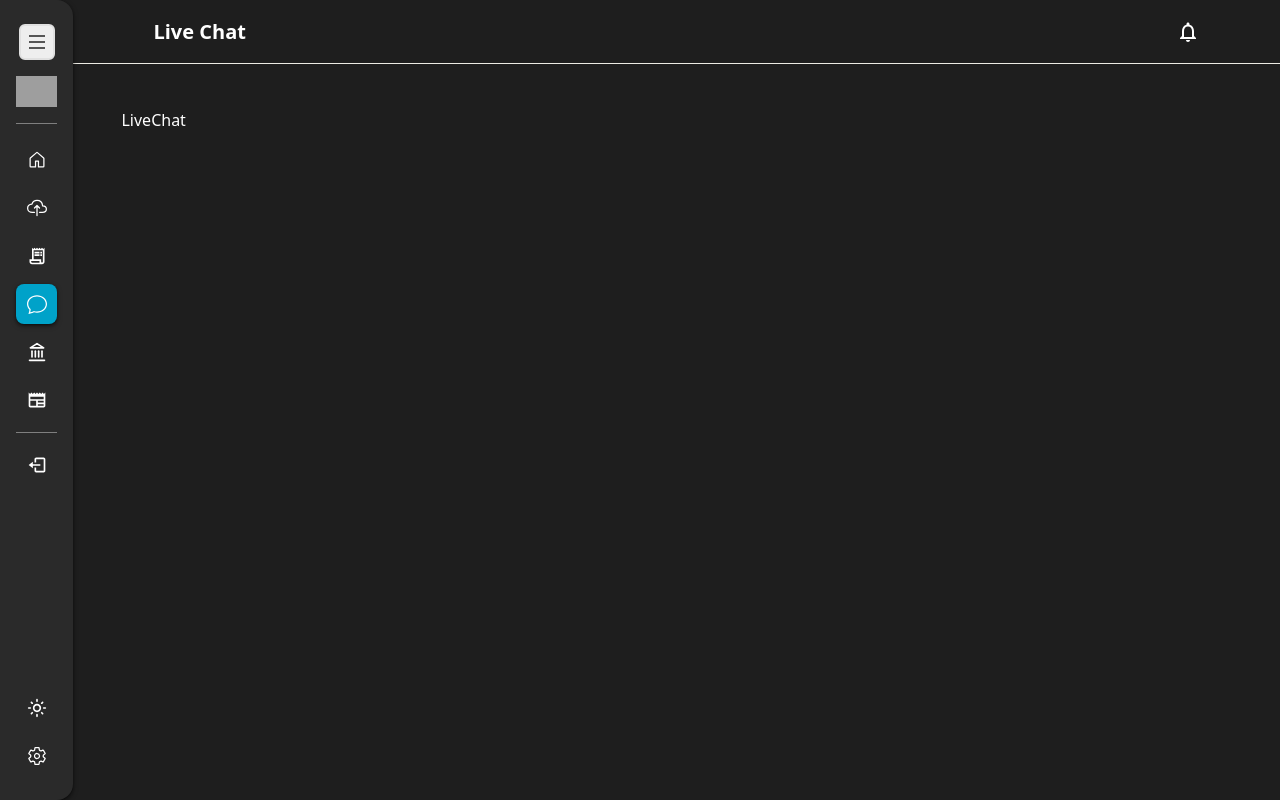
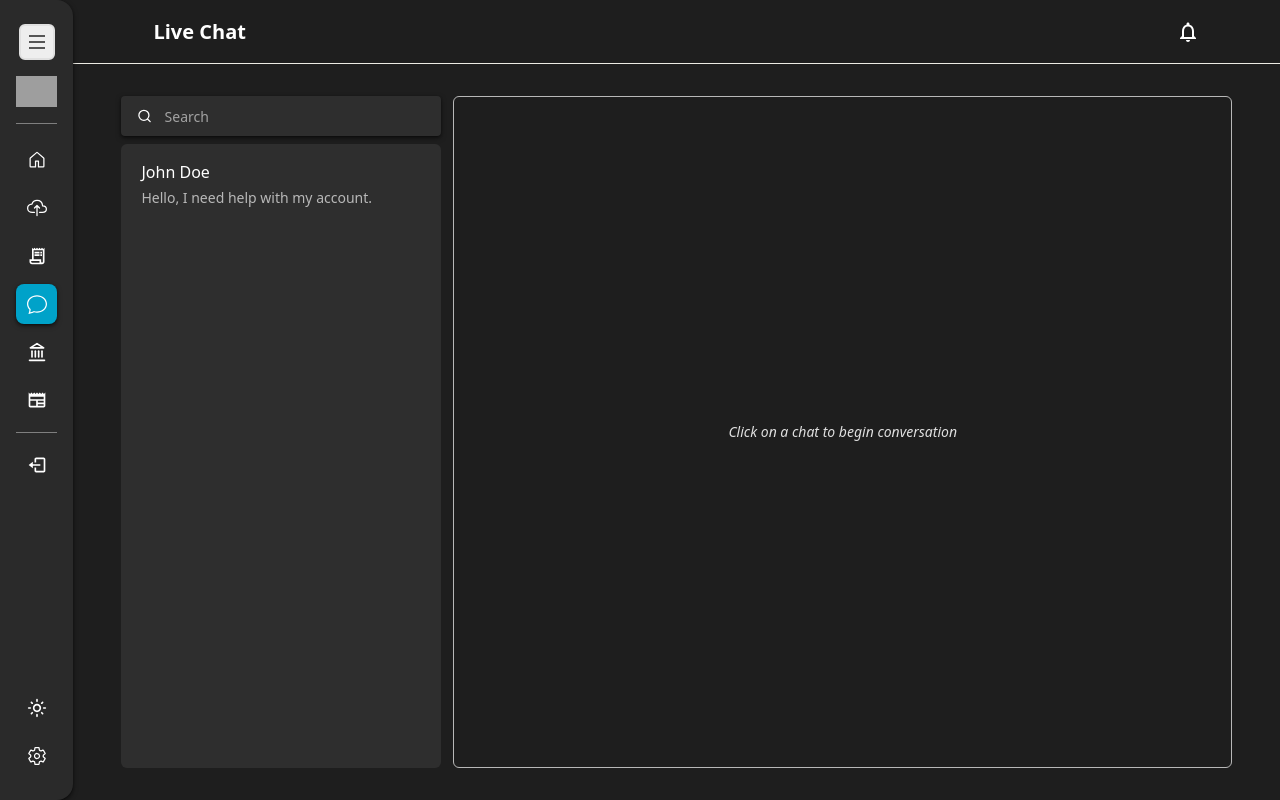
Before and after one commit to Trayshmhirk/tax-return-user-app, a React (Vite) app: page /live-chat in a window 1280 px wide. Built offline with nearby package versions, Linux system fonts and the light colour scheme; grey boxes are pictures that could not be loaded.

Commit message:
Add chat layout, refactor content layout

```diff
--- /dev/null
+++ b/src/helpers/truncateString.ts
@@ -0,0 +1,6 @@
+export const truncateString = (str: string, num: number) => {
+   if (str.length <= num) {
+      return str;
+   }
+   return str.slice(0, num) + " ...";
+};
--- a/src/layouts/ContentLayout.tsx
+++ b/src/layouts/ContentLayout.tsx
@@ -56,6 +56,7 @@ const ContentLayout = ({ children }: ContentLayoutProps) => {
 
    // Check if current route starts with /settings/
    const isSettings = location.pathname.startsWith("/settings");
+   const isLiveChat = location.pathname.startsWith("/live-chat");
 
    return (
       <main
@@ -64,10 +65,12 @@ const ContentLayout = ({ children }: ContentLayoutProps) => {
          <Header title={title} isHome={location.pathname === "/"} />
 
          <div
-            className={`content px-5 ${isSettings ? "py-5 sm:px-7 md:px-12 md:py-8" : "py-5 overflow-hidden sm:px-8 md:px-10 md:py-10 md:pb-7"}`}
+            className={`content px-5 ${isSettings || isLiveChat ? "py-5 sm:px-7 md:px-12 md:py-8" : "py-5 overflow-hidden sm:px-8 md:px-10 md:py-10 md:pb-7"}`}
          >
             {!isSettings ? (
-               <div className="h-full overflow-auto px-1 py-1 pb-2 md:px-2">
+               <div
+                  className={`h-full ${isLiveChat ? "" : "overflow-auto px-1 py-1 pb-2 md:px-2"}`}
+               >
                   {children}
                </div>
             ) : (
--- a/src/pages/LiveChat.tsx
+++ b/src/pages/LiveChat.tsx
@@ -1,5 +1,87 @@
+import { Input } from "@/components/ui/input";
+import { Search } from "lucide-react";
+import { truncateString } from "@/helpers/truncateString";
+
+type Chats = {
+   title: string;
+   content: string;
+};
+
 const LiveChat = () => {
-   return <div>LiveChat</div>;
+   const handleSearch = (e: React.ChangeEvent<HTMLInputElement>) => {
+      e;
+   };
+
+   const filterSideChats: Chats[] = [
+      {
+         title: "John Doe",
+         content: "Hello, I need help with my account.",
+      },
+   ];
+
+   return (
+      <div className="w-full h-full flex">
+         <div className="w-full h-full flex flex-col gap-7">
+            <div className="h-full flex gap-3">
+               {/* chats aside */}
+               <aside className="max-w-xs w-full flex flex-col gap-2">
+                  <label
+                     htmlFor="search"
+                     className="w-full h-10 flex items-center bg-white dark:bg-gray p-3 px-4 rounded shadow-md dark:shadow-md-dark"
+                  >
+                     <Search className="w-4 h-4 dark:text-white" />
+                     <Input
+                        id="search"
+                        type="text"
+                        placeholder="Search"
+                        className="bg-transparent dark:bg-transparent border-none outline-none"
+                        onChange={handleSearch}
+                     />
+                  </label>
+
+                  <div className="overflow-scroll h-full flex flex-col gap-2 p-4 bg-white dark:bg-gray rounded-md">
+                     {filterSideChats.length ? (
+                        filterSideChats.map((chat, index) => (
+                           <div
+                              key={index}
+                              className="flex items-center gap-1"
+                              // onClick={() => handleOpenChat(chat.service_id)}
+                           >
+                              <div>
+                                 <div className="flex justify-center items-center font-bold">
+                                    {/* <img src={ChatsIcon} /> */}
+                                 </div>
+                              </div>
+
+                              <div className="user-message w-full flex flex-col gap-1">
+                                 <p className="font-medium text-mutedGray dark:text-white">
+                                    {truncateString(chat.title, 20)}
+                                 </p>
+                                 <span className="text-spanishGray text-sm">
+                                    {truncateString(chat.content, 50)}
+                                 </span>
+                              </div>
+
+                              <div className=""></div>
+                           </div>
+                        ))
+                     ) : (
+                        <p className="pending-text text-center">
+                           Request a service to begin a chat
+                        </p>
+                     )}
+                  </div>
+               </aside>
+
+               <div className="w-full h-full flex flex-col items-center justify-center border border-spanishGray rounded-md">
+                  <p className="pending-text">
+                     Click on a chat to begin conversation
+                  </p>
+               </div>
+            </div>
+         </div>
+      </div>
+   );
 };
 
 export default LiveChat;
```
